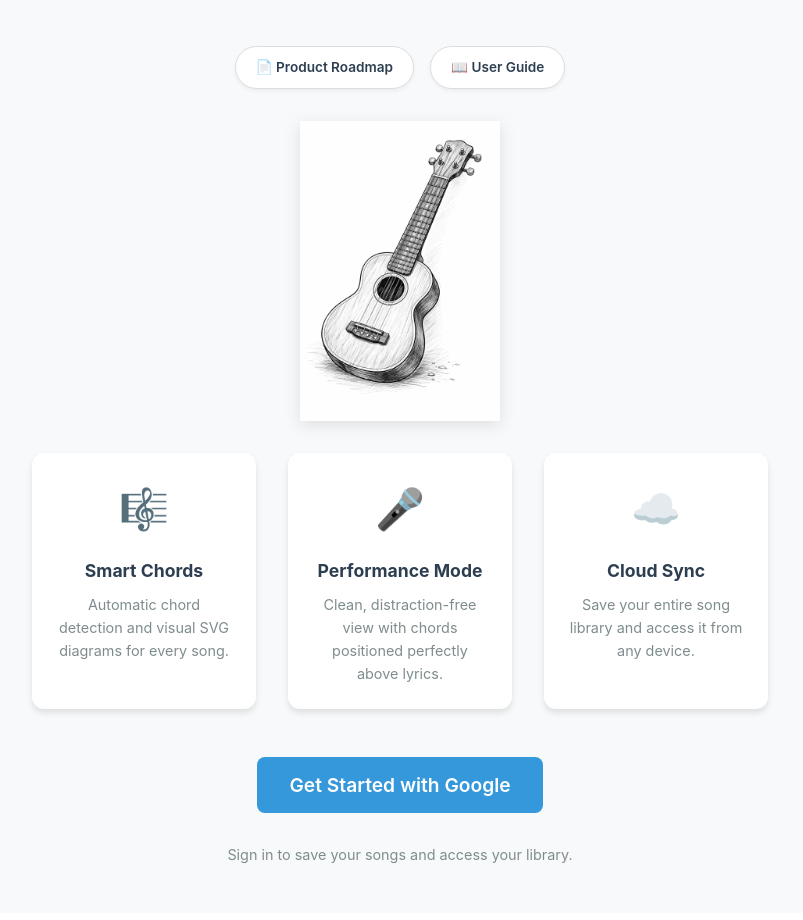
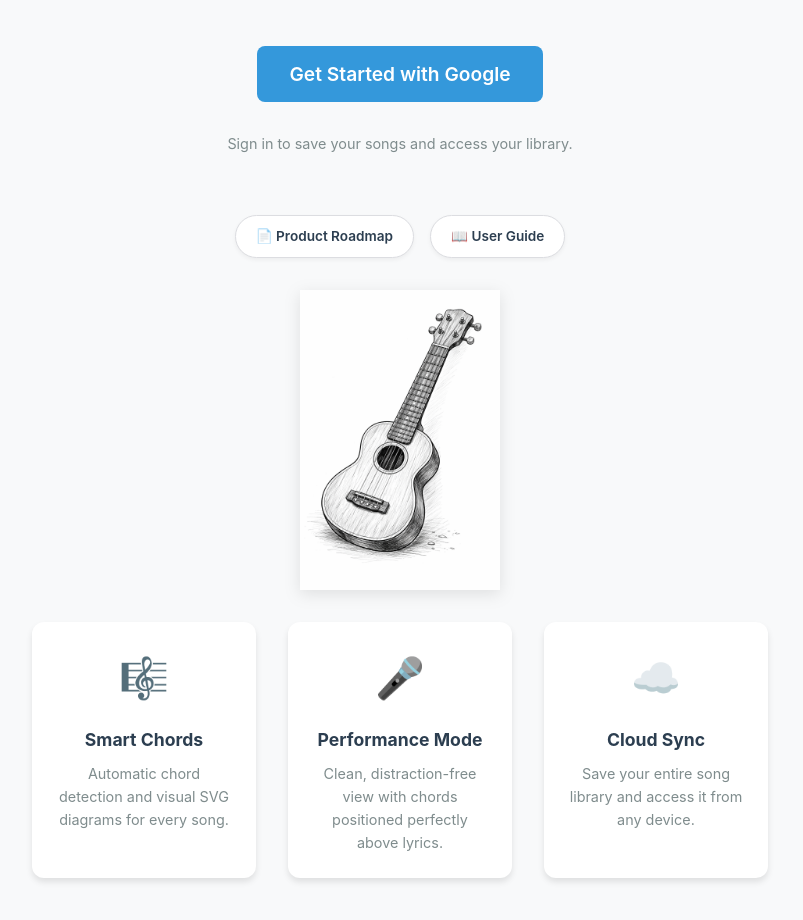
Before and after one commit to AnnaShalaginova/ukulele-app, a React (Vite) app: page / in a window 1280 px wide. Shown: the part 240-1160 px from the top of the page, without its empty margins (0-803 px from the left). Built offline with nearby package versions, Linux system fonts and the light colour scheme.

Commit message:
ui: move login button to the top of the landing page for better visibility

```diff
--- a/src/App.jsx
+++ b/src/App.jsx
@@ -208,6 +208,13 @@
           <h1>Ukulele App</h1>
           <p>Create, manage, and perform your favorite ukulele songs with ease.</p>
 
+          <div className="login-section" style={{ margin: '20px 0' }}>
+            <button className="secondary-btn" onClick={signInWithGoogle} style={{ padding: '1rem 2rem', fontSize: '1.2rem' }}>
+              Get Started with Google
+            </button>
+            <p>Sign in to save your songs and access your library.</p>
+          </div>
+
           <div className="doc-links">
             <a href="https://github.com/AnnaShalaginova/ukulele-app/blob/main/PRD.md" target="_blank" rel="noopener noreferrer" className="doc-pill">
               📄 Product Roadmap
@@ -239,13 +246,6 @@
             <p>Save your entire song library and access it from any device.</p>
           </div>
         </section>
-
-        <div className="login-section">
-          <button className="secondary-btn" onClick={signInWithGoogle} style={{ padding: '1rem 2rem', fontSize: '1.2rem' }}>
-            Get Started with Google
-          </button>
-          <p>Sign in to save your songs and access your library.</p>
-        </div>
       </div>
     );
   }
```
